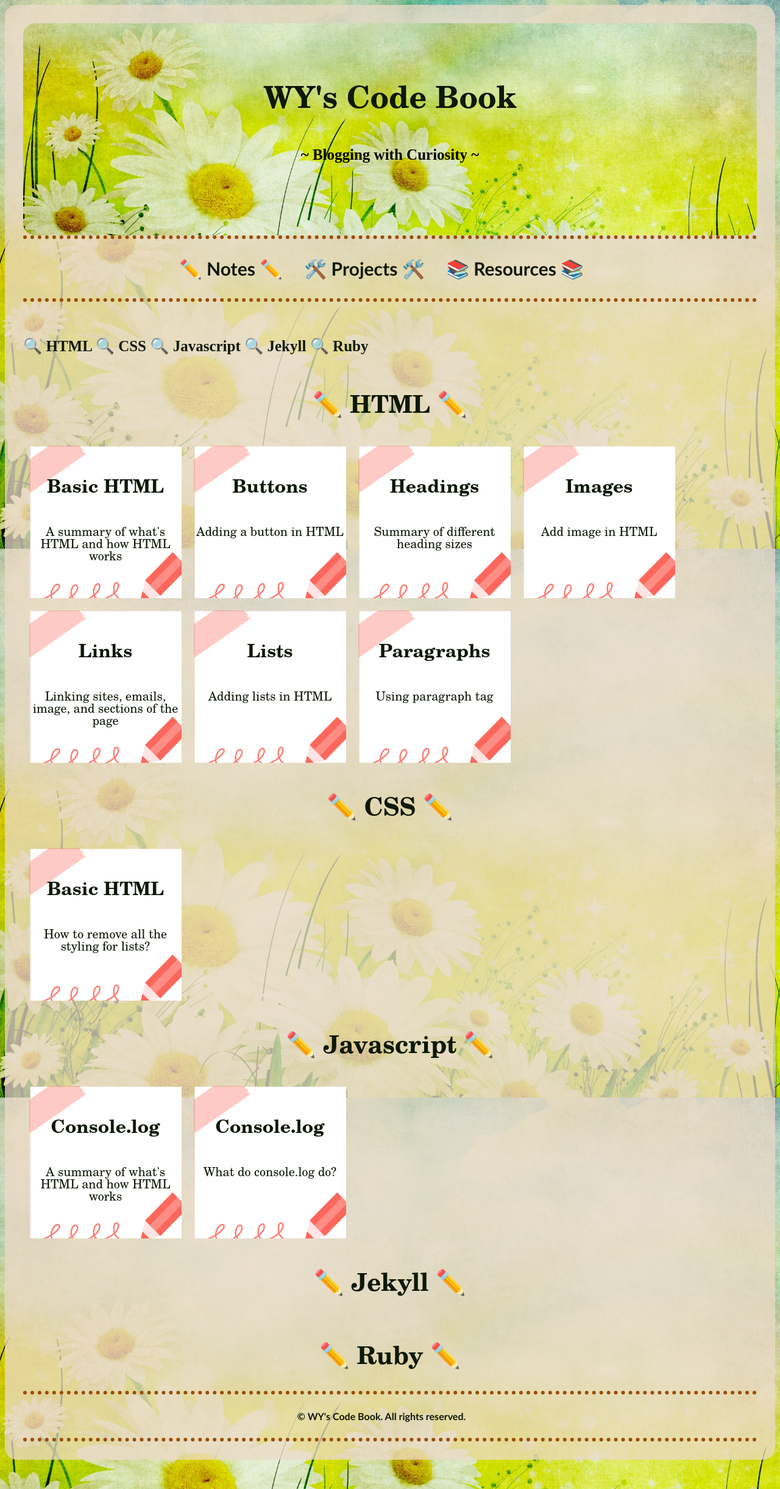
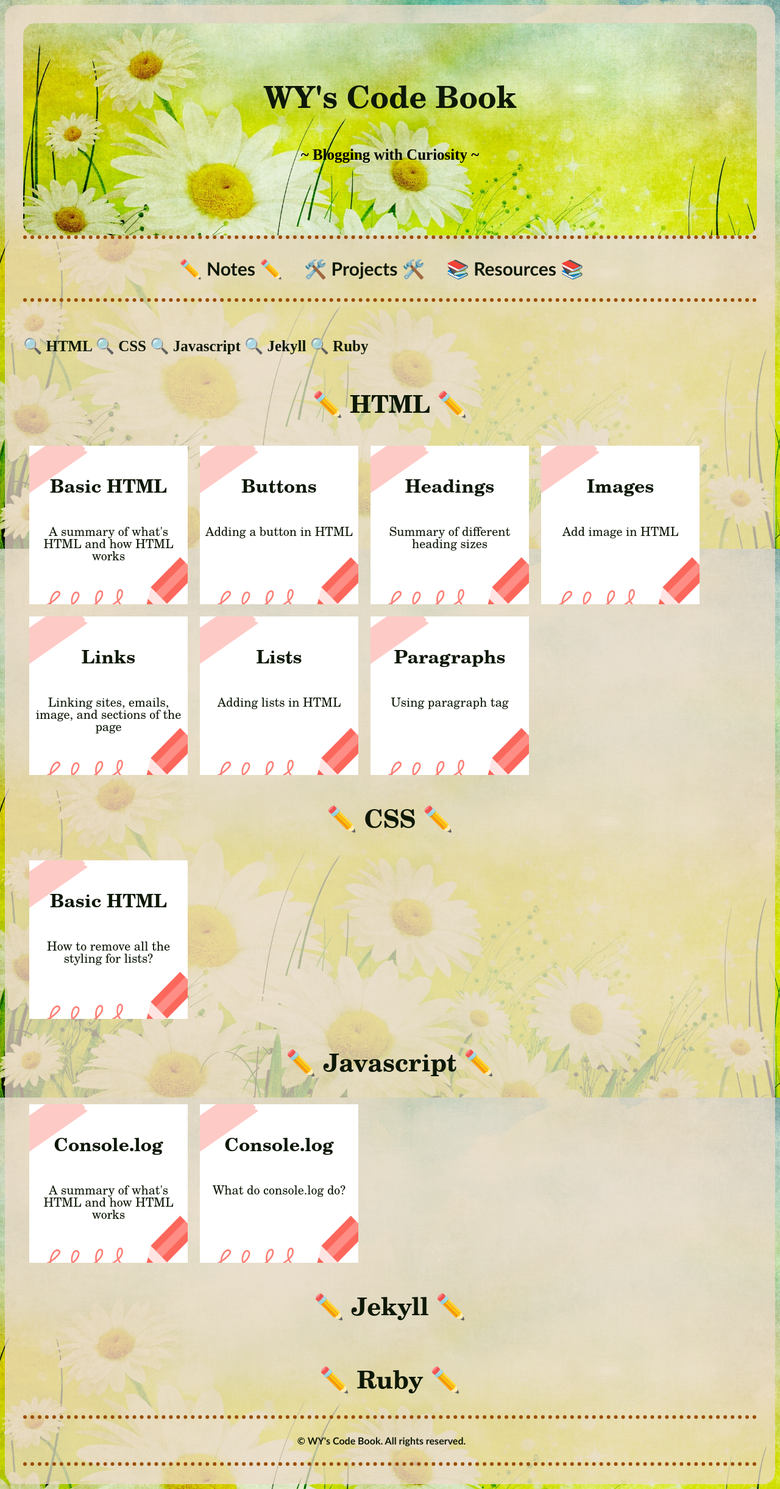
Before and after one commit to WYCodeBook/WYCodeBook.github.io, a Jekyll site: the page built from note/index.html, in a window 1280 px wide. Shown: the whole page at 61% size. Built offline with Jekyll 4.4.1, drawn with Linux system fonts in a browser that asks for light colours; some web fonts are replaced.

Commit message:
update banner size

```diff
--- a/css/style.css
+++ b/css/style.css
@@ -167,11 +167,11 @@ blockquote {
 
 .banner div {
   background-image: url(/img/pencilnote.png);
-  background-size: 300px 300px;
+  background-size: 320px 320px;
   background-repeat: no-repeat;
   background-position: center;
-  width: 250px;
-  height: 250px;
+  width: 260px;
+  height: 260px;
   padding: 0px;
   margin: 10px;
   text-align: center;
```
